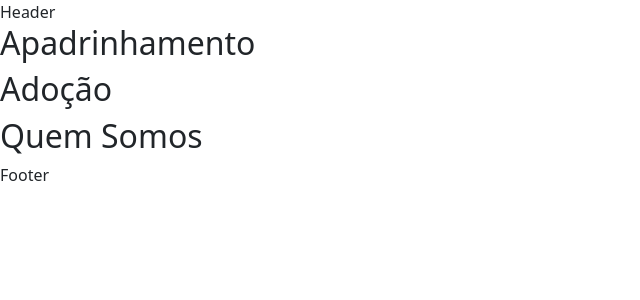
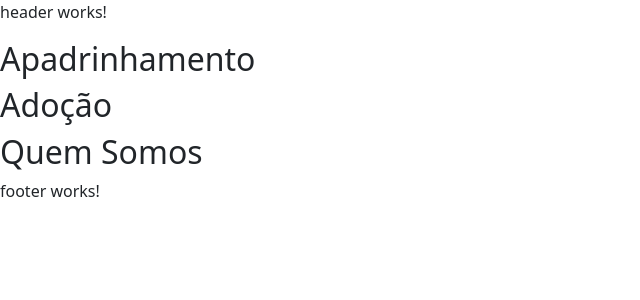
Before and after one commit to otaviopetry/vozanimal-angular, an Angular app: page / in a window 1280 px wide. Shown: the top 300 px of the page, without its empty margins (0-640 px from the left). Built offline with nearby package versions, Linux system fonts and the light colour scheme.

Commit message:
chore: global components structure header & footer

```diff
--- a/src/app/app.module.ts
+++ b/src/app/app.module.ts
@@ -9,6 +9,8 @@
 import { QuemSomosComponent } from './pages/quem-somos/quem-somos.component';
 import { ContatoComponent } from './pages/contato/contato.component';
 import { AnimalComponent } from './pages/animal/animal.component';
+import { HeaderComponent } from './components/header/header.component';
+import { FooterComponent } from './components/footer/footer.component';
 
 @NgModule({
     declarations: [
@@ -19,6 +21,8 @@
         QuemSomosComponent,
         ContatoComponent,
         AnimalComponent,
+        HeaderComponent,
+        FooterComponent,
     ],
     imports: [BrowserModule, AppRoutingModule],
     providers: [],
--- /dev/null
+++ b/src/app/components/footer/footer.component.html
@@ -0,0 +1 @@
+<p>footer works!</p>
--- /dev/null
+++ b/src/app/components/footer/footer.component.ts
@@ -0,0 +1,11 @@
+import { Component, ChangeDetectionStrategy } from '@angular/core';
+
+@Component({
+    selector: 'va-footer',
+    templateUrl: './footer.component.html',
+    styleUrls: ['./footer.component.scss'],
+    changeDetection: ChangeDetectionStrategy.OnPush,
+})
+export class FooterComponent {
+    //
+}
--- /dev/null
+++ b/src/app/components/header/header.component.html
@@ -0,0 +1 @@
+<p>header works!</p>
--- /dev/null
+++ b/src/app/components/header/header.component.ts
@@ -0,0 +1,11 @@
+import { Component, ChangeDetectionStrategy } from '@angular/core';
+
+@Component({
+    selector: 'va-header',
+    templateUrl: './header.component.html',
+    styleUrls: ['./header.component.scss'],
+    changeDetection: ChangeDetectionStrategy.OnPush,
+})
+export class HeaderComponent {
+    //
+}
--- a/src/app/pages/home/home.html
+++ b/src/app/pages/home/home.html
@@ -1,4 +1,4 @@
-<header>Header</header>
+<va-header></va-header>
 
 <h2>Apadrinhamento</h2>
 
@@ -6,4 +6,4 @@
 
 <h2>Quem Somos</h2>
 
-<footer>Footer</footer>
+<va-footer></va-footer>
```
Also changed, not shown: src/app/components/footer/footer.component.scss (added), src/app/components/header/header.component.scss (added), 2 other files (tests, documents, lock files or other folders).
